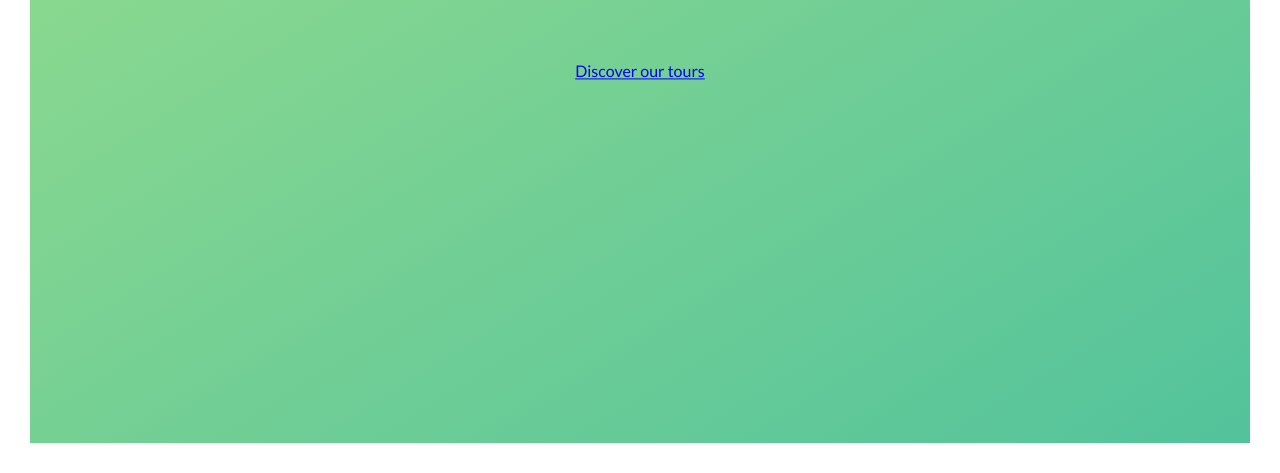
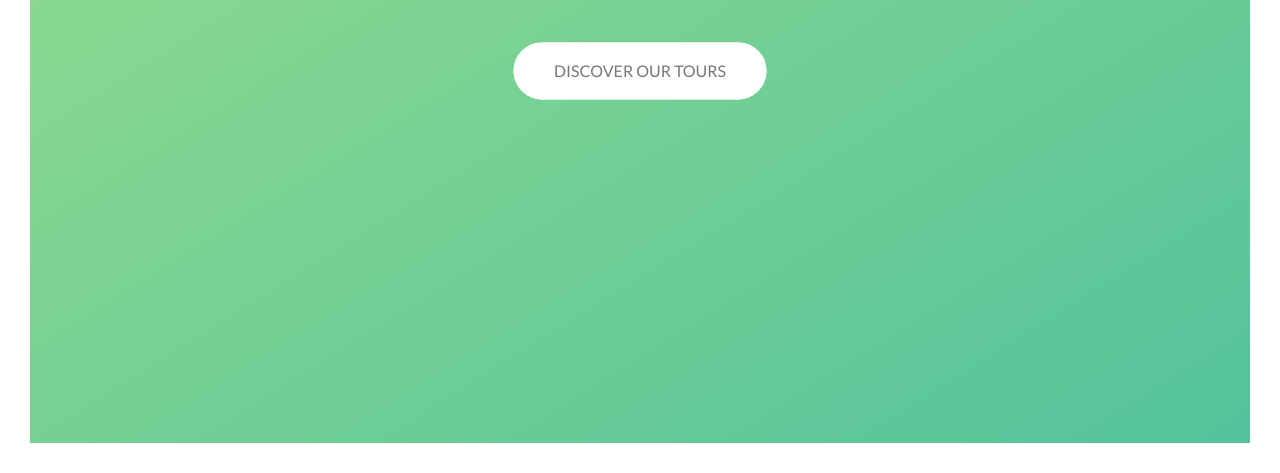
Before and after one commit to yungshun317/sass-tourism-website-float, a plain HTML site: page index.html in a window 1280 px wide. Shown: the part 347-820 px from the top of the page. Drawn offline with Linux system fonts and the light colour scheme.

Commit message:
[FEAT] Create a creative hover animation effect using the `transition` property

```diff
--- a/css/style.css
+++ b/css/style.css
@@ -33,6 +33,10 @@ body {
 
 .logo {
     height: 35px;
+}
+
+.logo:hover {
+    animation: moveInRight 1s ease-out;
 }
 
 .text-box {
@@ -107,3 +111,67 @@ body {
         transform: translate(0);
     }
 }
+
+.btn:link, btn:visited {
+    text-transform: uppercase;
+    text-decoration: none;
+    padding: 15px 40px;
+    display: inline-block;
+    border-radius: 100px;
+    transition: all .2s;
+    position: relative;
+}
+
+.btn:hover {
+    transform: translateY(-3px);
+    box-shadow: 0 10px 20px rgba(0, 0, 0, .2);
+}
+
+.btn:active {
+    transform: translateY(-1px);
+    box-shadow: 0 5px 10px rgba(0, 0, 0, .2);
+}
+
+.btn-white {
+    background-color: #fff;
+    color: #777;
+}
+
+.btn::after {
+    content: "";
+    display: inline-block;
+    height: 100%;
+    width: 100%;
+    border-radius: 100px;
+    position: absolute;
+    top: 0;
+    left: 0;
+    z-index: -1;
+    transition: all .4s;
+}
+
+.btn-white::after {
+    background-color: #fff;
+}
+
+.btn:hover::after {
+    transform: scaleX(1.4) ScaleY(1.6);
+    opacity: 0;
+}
+
+@keyframes moveInBottom {
+    0% {
+        opacity: 0;
+        transform: translateY(30px);
+    }
+
+    100% {
+        opacity: 1;
+        transform: translate(0);
+    }
+}
+
+.btn-animated {
+    animation: moveInBottom .5s ease-out .75s;
+    animation-fill-mode: backwards;
+}
```
